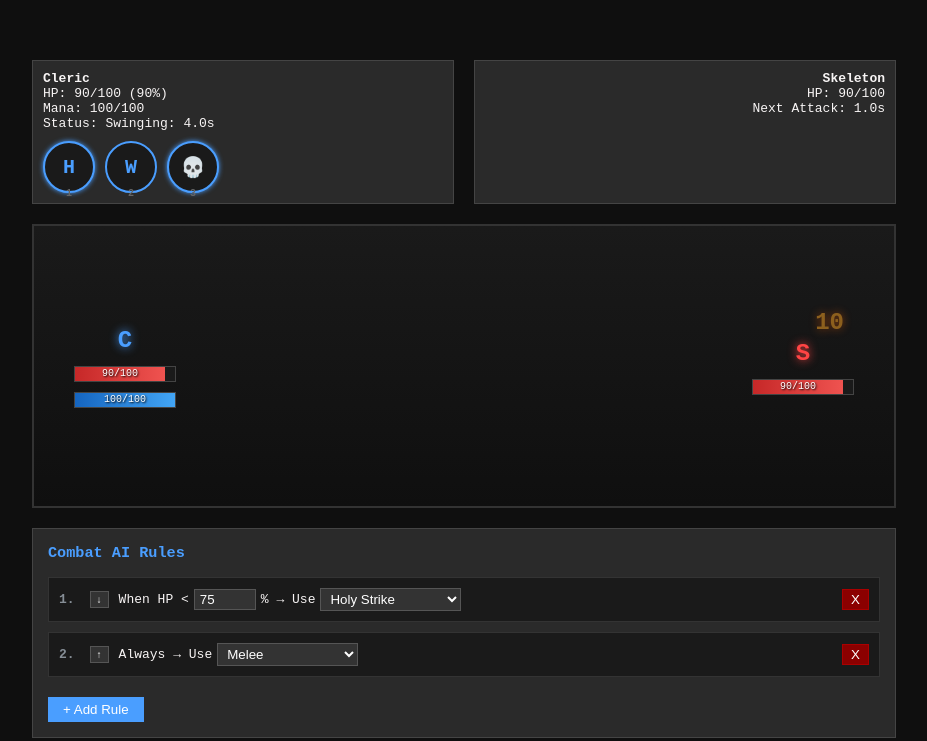
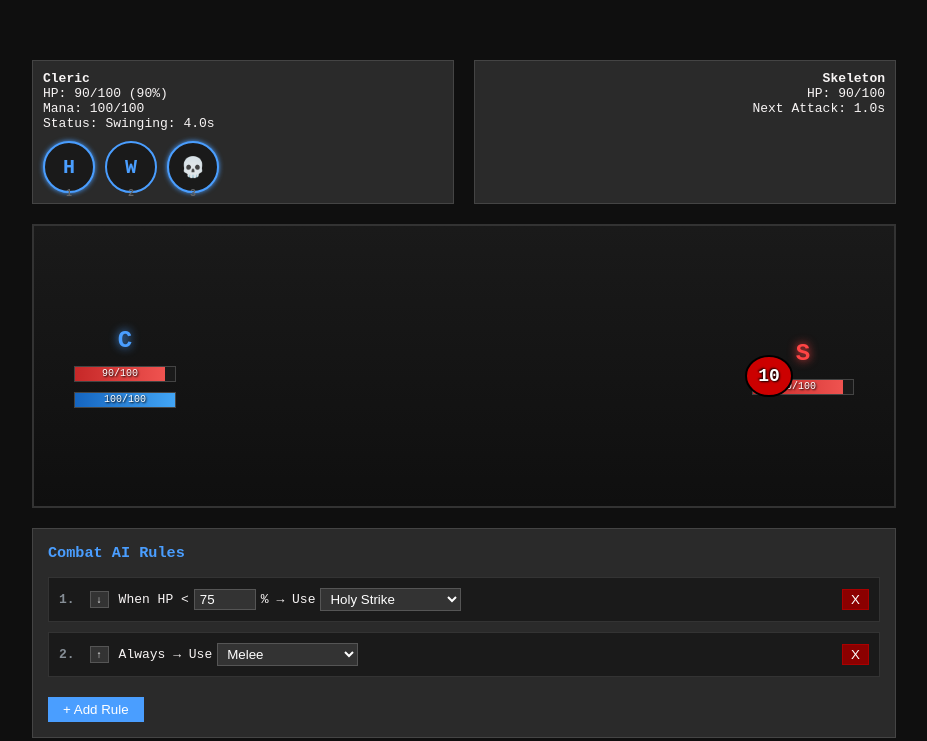
Before and after one commit to Sillyfess/Idle-ARPG, a website built with Vite: page index.html in a window 1280 px wide. Shown: the part 148-889 px from the top of the page, without its empty margins (176-1103 px from the left). Built offline with nearby package versions, Linux system fonts and the light colour scheme.

Commit message:
Runescape style hit-splats

```diff
--- a/index.html
+++ b/index.html
@@ -152,40 +152,80 @@
                 pointer-events: none;
             }
 
-            /* Floating Damage Numbers */
+            /* Damage Splats - RuneScape Style */
+            .damage-splat {
+                position: absolute;
+                width: 50px;
+                height: 45px;
+                pointer-events: none;
+                z-index: 100;
+                animation: splat-appear 0.05s cubic-bezier(0.175, 0.885, 0.32, 1.275);
+            }
+
+            .splat-bg {
+                position: absolute;
+                width: 100%;
+                height: 100%;
+            }
+
+            .splat-text {
+                position: absolute;
+                width: 100%;
+                height: 100%;
+                display: flex;
+                align-items: center;
+                justify-content: center;
+                font-size: 18px;
+                font-weight: bold;
+                color: white;
+                text-shadow: 1px 1px 2px rgba(0, 0, 0, 0.9), -1px -1px 2px rgba(0, 0, 0, 0.9);
+                pointer-events: none;
+            }
+
+            @keyframes splat-appear {
+                0% {
+                    transform: scale(0);
+                }
+                100% {
+                    transform: scale(1);
+                }
+            }
+
+            /* Old damage number styles - keeping for reference */
             .damage-number {
                 position: absolute;
-                font-size: 24px;
+                font-size: 20px;
                 font-weight: bold;
                 pointer-events: none;
                 z-index: 100;
-                animation: float-up 1.5s ease-out forwards;
+                opacity: 1;
+                transition: opacity 0.2s ease-out, top 0.15s ease-out;
+                text-shadow: 2px 2px 2px rgba(0, 0, 0, 0.9);
+                animation: pop-in 0.05s cubic-bezier(0.175, 0.885, 0.32, 1.275);
             }
 
-            @keyframes float-up {
+            @keyframes pop-in {
                 0% {
-                    transform: translateY(0);
-                    opacity: 1;
+                    transform: scale(0);
                 }
                 100% {
-                    transform: translateY(-60px);
-                    opacity: 0;
+                    transform: scale(1);
                 }
             }
 
             .damage-holy {
                 color: #64b5f6;
-                text-shadow: 0 0 10px #2196f3;
+                text-shadow: 0 0 4px #2196f3, 2px 2px 2px rgba(0, 0, 0, 0.9);
             }
 
             .damage-physical {
                 color: #ffa726;
-                text-shadow: 0 0 10px #ff6600;
+                text-shadow: 0 0 4px #ff6600, 2px 2px 2px rgba(0, 0, 0, 0.9);
             }
 
             .damage-enemy {
                 color: #ef5350;
-                text-shadow: 0 0 10px #c62828;
+                text-shadow: 0 0 4px #c62828, 2px 2px 2px rgba(0, 0, 0, 0.9);
             }
 
             /* Stats Display */
--- a/src/GameEngine.ts
+++ b/src/GameEngine.ts
@@ -80,6 +80,18 @@ export class GameEngine {
     private combatLog: CombatLogEntry[] = [];
     private combatRules: any[] = [];
 
+    // ========== DAMAGE NUMBER TRACKING ==========
+    private playerDamageNumbers: HTMLElement[] = [];
+    private enemyDamageNumbers: HTMLElement[] = [];
+
+    // Diamond pattern positions for splat stacking
+    private readonly diamondPositions = [
+        { x: 0, y: 0 },      // Center (1st)
+        { x: 0, y: -35 },    // Top (2nd)
+        { x: -40, y: -17 },  // Left (3rd)
+        { x: 40, y: -17 },   // Right (4th)
+    ];
+
     // ========== INITIALIZATION ==========
     constructor() {
         this.player = this.createPlayer();
@@ -139,6 +151,10 @@ export class GameEngine {
                         this.player.hp = Math.min(this.player.hp + healAmount, this.player.maxHp);
                         const actualHeal = this.player.hp - oldHp;
                         if (actualHeal > 0) {
+                            // Show heal splat on player after a slight delay
+                            setTimeout(() => {
+                                this.showDamageNumber(actualHeal, 'healing', 'player');
+                            }, 100);
                             this.log(`${this.player.name} healed for ${actualHeal} HP!`, 'heal');
                         }
                     }
@@ -895,6 +911,10 @@ export class GameEngine {
                                 this.player.hp = Math.min(this.player.hp + ability.damage, this.player.maxHp);
                                 const actualHeal = this.player.hp - oldHp;
                                 if (actualHeal > 0) {
+                                    // Show heal splat on player after a slight delay
+                                    setTimeout(() => {
+                                        this.showDamageNumber(actualHeal, 'healing', 'player');
+                                    }, 150);
                                     this.log(`${this.player.name} healed for ${actualHeal} HP!`, 'heal');
                                 }
                             }
@@ -1183,7 +1203,7 @@ export class GameEngine {
             const playerSprite = document.getElementById('player-sprite');
             const enemySprite = document.getElementById('enemy-sprite');
 
-            if (playerSprite) {
+            if (playerSprite && attacker === 'player') {
                 playerSprite.classList.add('attacking');
                 setTimeout(() => playerSprite.classList.remove('attacking'), 200);  // Faster
             }
@@ -1216,26 +1236,82 @@ export class GameEngine {
         const arena = document.getElementById('combat-arena');
         if (!arena) return;
 
-        const damageElement = document.createElement('div');
-        const damageTypeConfig = DAMAGE_TYPES[type as keyof typeof DAMAGE_TYPES];
-        damageElement.className = `damage-number ${damageTypeConfig?.cssClass || ''}`;
-        damageElement.textContent = damage.toString();
+        // Get the appropriate stack for this target
+        const stack = target === 'enemy' ? this.enemyDamageNumbers : this.playerDamageNumbers;
+
+        // Remove oldest if we have 4 already
+        if (stack.length >= 4) {
+            const oldest = stack.shift();
+            oldest?.remove();
+        }
+
+        // Create splat container
+        const splatElement = document.createElement('div');
+        splatElement.className = 'damage-splat';
+
+        // Determine splat color based on type
+        let splatColor = '#cc0000'; // Default red
+        if (type === 'healing') {
+            splatColor = '#00cc00'; // Green for healing
+        } else if (type === 'holy') {
+            splatColor = '#4444ff'; // Blue for holy
+        }
+
+        // Add the splat background
+        const splatBg = document.createElement('div');
+        splatBg.className = 'splat-bg';
+        splatBg.innerHTML = `
+            <svg width="50" height="45" viewBox="0 0 50 45">
+                <ellipse cx="25" cy="22" rx="23" ry="20" fill="${splatColor}" stroke="#000" stroke-width="2"/>
+            </svg>
+        `;
+
+        // Add the damage number
+        const damageText = document.createElement('div');
+        damageText.className = 'splat-text';
+        damageText.textContent = damage.toString();
+
+        splatElement.appendChild(splatBg);
+        splatElement.appendChild(damageText);
+
+        // Get position for this splat in the diamond
+        const position = this.diamondPositions[stack.length] || this.diamondPositions[0];
 
         // Position based on target
         if (target === 'enemy') {
-            damageElement.style.right = '50px';
-            damageElement.style.left = 'auto';
+            splatElement.style.right = `${100 - position.x}px`;
+            splatElement.style.left = 'auto';
         } else {
-            damageElement.style.left = '50px';
-            damageElement.style.right = 'auto';
+            splatElement.style.left = `${100 + position.x}px`;
+            splatElement.style.right = 'auto';
         }
-        damageElement.style.top = '40%';
 
-        arena.appendChild(damageElement);
+        // Convert y offset to pixels and position from top
+        const baseTopPixels = arena.offsetHeight * 0.45;
+        splatElement.style.top = `${baseTopPixels + position.y}px`;
 
-        // Remove after animation
+        arena.appendChild(splatElement);
+        stack.push(splatElement);
+
+        // Remove after duration
         setTimeout(() => {
-            damageElement.remove();
+            const index = stack.indexOf(splatElement);
+            if (index > -1) {
+                stack.splice(index, 1);
+            }
+            splatElement.remove();
+
+            // Reposition remaining splats in diamond pattern
+            stack.forEach((elem, i) => {
+                const newPos = this.diamondPositions[i] || this.diamondPositions[0];
+                if (target === 'enemy') {
+                    elem.style.right = `${100 - newPos.x}px`;
+                } else {
+                    elem.style.left = `${100 + newPos.x}px`;
+                }
+                const baseTopPixels = arena.offsetHeight * 0.45;
+                elem.style.top = `${baseTopPixels + newPos.y}px`;
+            });
         }, CONFIG.DAMAGE_NUMBER_DURATION);
     }
 }
--- a/src/data/GameData.ts
+++ b/src/data/GameData.ts
@@ -12,7 +12,7 @@ export const CONFIG = {
 
     // UI
     MAX_COMBAT_LOG_ENTRIES: 20,
-    DAMAGE_NUMBER_DURATION: 1500,     // ms before fade
+    DAMAGE_NUMBER_DURATION: 800,      // ms before fade (RuneScape-style)
     ANIMATION_DURATION: 300,          // ms for attack animations
 };
 
@@ -140,6 +140,10 @@ export const DAMAGE_TYPES = {
         cssClass: 'damage-enemy',
         color: '#ef5350',
     },
+    healing: {
+        cssClass: 'damage-healing',
+        color: '#51cf66',
+    },
 };
 
 // Combat log message types
```
